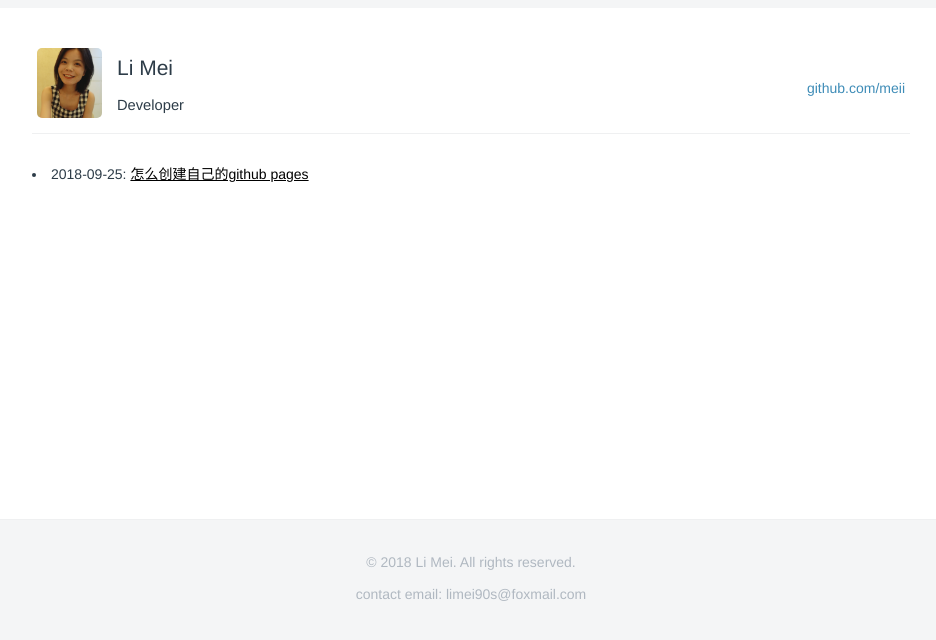
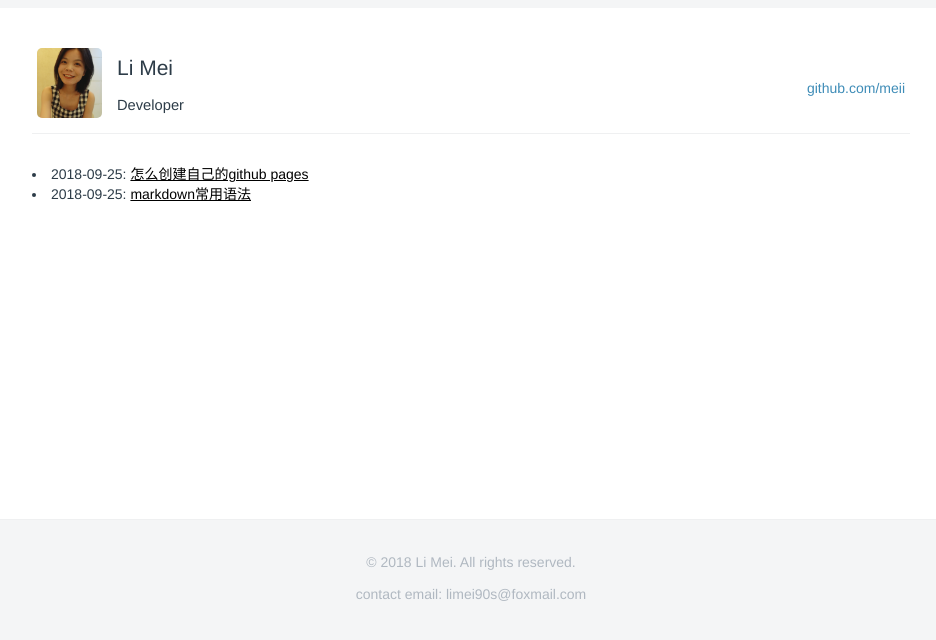
Before and after one commit to LiMeii/LiMeii.github.io, a Jekyll site: the page built from _posts/2018-09-25-git.md, in a window 1280 px wide. Shown: the top 640 px of the page, without its empty margins (177-1113 px from the left). Built offline with Jekyll 4.4.1, drawn with Linux system fonts in a browser that asks for light colours.

Commit message:
log list in git category

```diff
--- a/_posts/2018-09-25-git.md
+++ b/_posts/2018-09-25-git.md
@@ -6,3 +6,6 @@ layout: post
 
 
 <li>2018-09-25: <a href="/2018/09/25/github-pages.html">怎么创建自己的github pages</a></li>
+
+
+<li>2018-09-25: <a href="/2018/09/25/github-pages.html">markdown常用语法</a></li>
```
